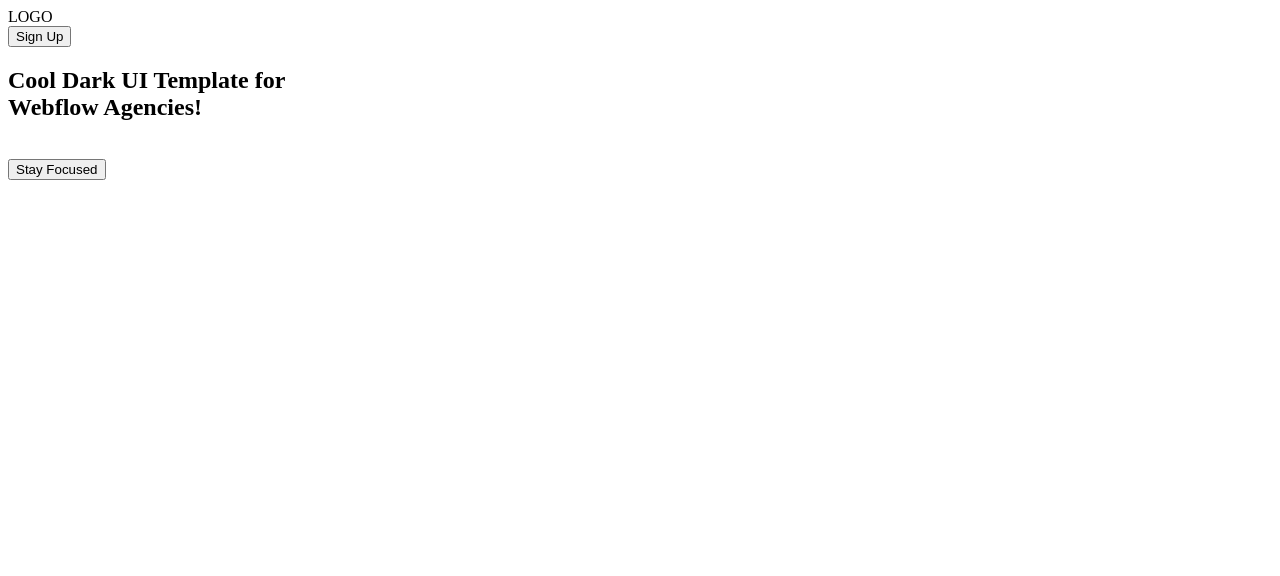
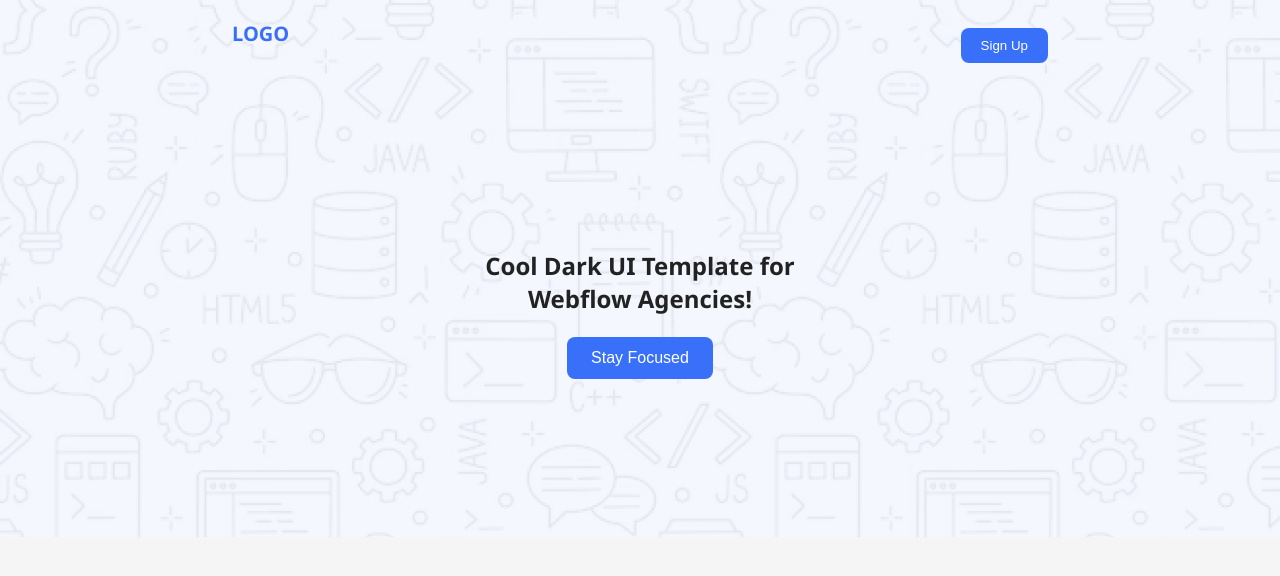
Before and after one commit to masbahulalam/first-assignment, a plain HTML site: page index.html in a window 1280 px wide. Drawn offline with Linux system fonts and the light colour scheme; the site is published under a folder, as on GitHub Pages, so addresses that start at the root find nothing.

Commit message:
deployed

```diff
--- a/index.html
+++ b/index.html
@@ -7,7 +7,7 @@
     <link rel="preconnect" href="https://fonts.googleapis.com">
 <link rel="preconnect" href="https://fonts.gstatic.com" crossorigin>
 <link href="https://fonts.googleapis.com/css2?family=Raleway:ital,wght@0,100..900;1,100..900&display=swap" rel="stylesheet">
-    <link rel="stylesheet" href="/style/project.css">
+    <link rel="stylesheet" href="./style/project.css">
 </head>
 <body>
     <header class="background" >
```
